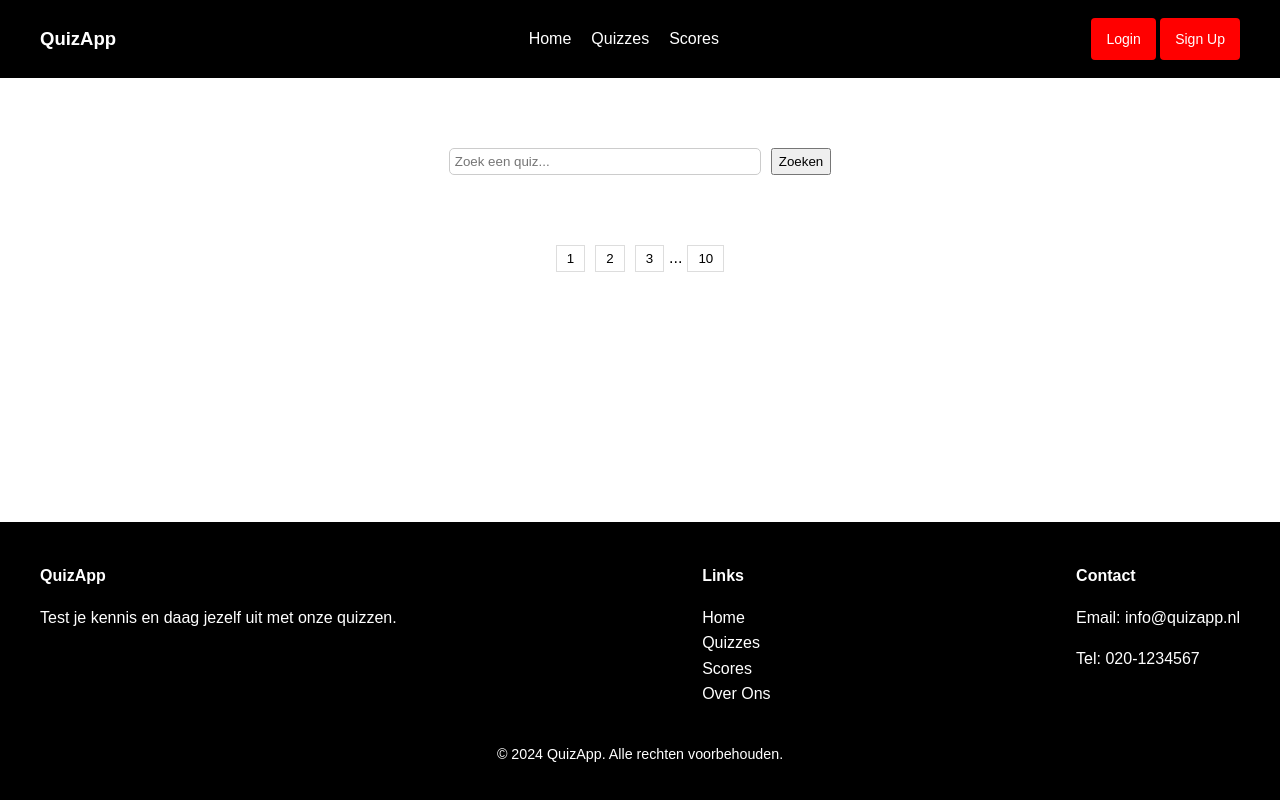
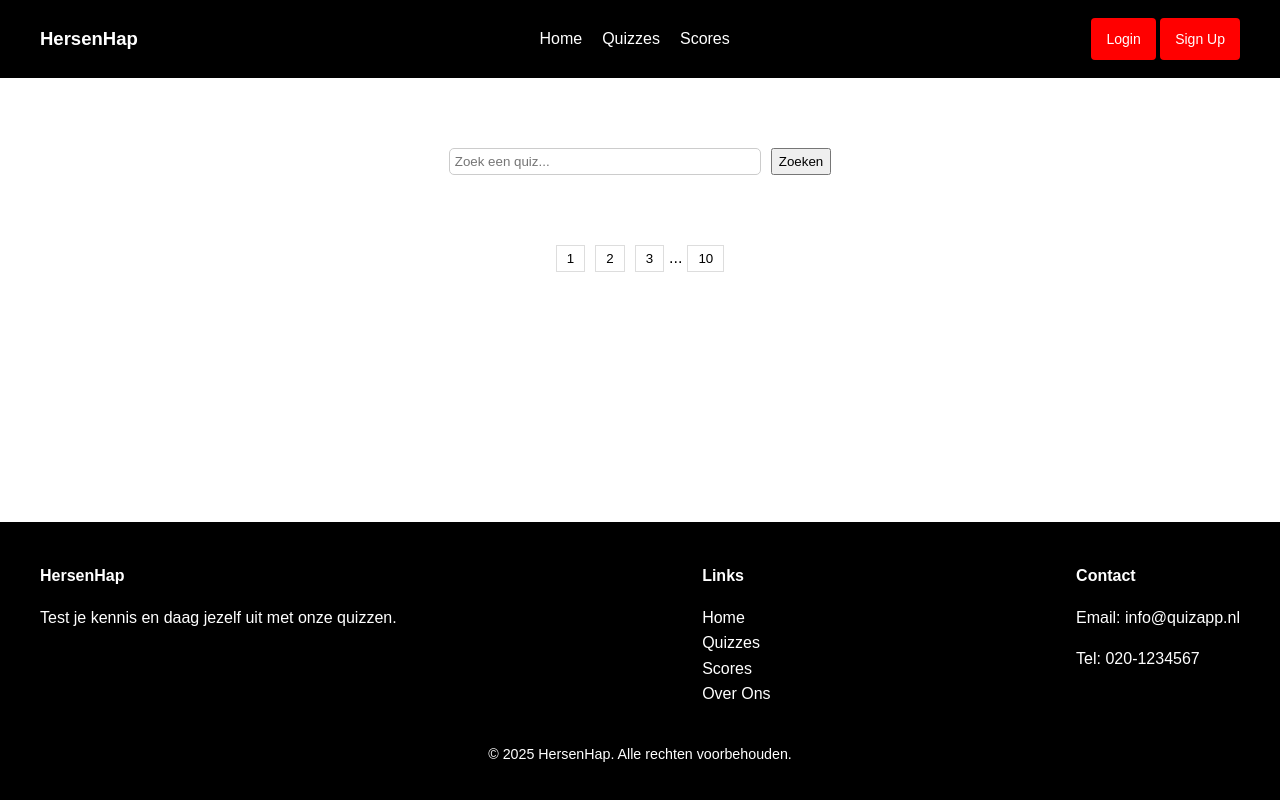
Before and after one commit to lorexgmd/Quiz-project, a PHP site: page /quizzen.php in a window 1280 px wide. Run offline with PHP 8.4, Linux system fonts and the light colour scheme; data that the repository does not hold is empty.

Commit message:
namen van website veranderd in de nav bar

```diff
--- a/editQuiz.php
+++ b/editQuiz.php
@@ -232,7 +232,7 @@ $questions = $stmt->fetchAll(PDO::FETCH_ASSOC);
             </div>
         </div>
         <div class="footer-bottom">
-            <p>© 2024 HersenHap. Alle rechten voorbehouden.</p>
+            <p>© 2025 HersenHap. Alle rechten voorbehouden.</p>
         </div>
     </footer>
 </body>
--- a/index.php
+++ b/index.php
@@ -13,7 +13,7 @@ $result = $stmt->fetch(PDO::FETCH_ASSOC);
 <head>
     <meta charset="UTF-8">
     <meta name="viewport" content="width=device-width, initial-scale=1.0">
-    <title>Quiz App</title>
+    <title>HersenHap</title>
     <link rel="stylesheet" href="styles/style.css">
 </head>
 <body>
@@ -42,7 +42,7 @@ $result = $stmt->fetch(PDO::FETCH_ASSOC);
 
     <main class="main">
         <div class="container">
-            <h2>Welkom bij de Quiz App</h2>
+            <h2>Welkom bij HersenHap</h2>
             <?php if (isset($_SESSION['user_id'])): ?>
                 <h3><?php echo $_SESSION['username']?></h3>
             <?php else: ?>
@@ -102,7 +102,7 @@ $result = $stmt->fetch(PDO::FETCH_ASSOC);
             </div>
         </div>
         <div class="footer-bottom">
-            <p>© 2024 HersenHap. Alle rechten voorbehouden.</p>
+            <p>© 2025 HersenHap. Alle rechten voorbehouden.</p>
         </div>
     </footer>
     <script>
--- a/login.php
+++ b/login.php
@@ -44,7 +44,7 @@ if ($_SERVER['REQUEST_METHOD'] === 'POST') {
 
 <header class="header">
         <div class="container">
-            <h1 class="logo">QuizApp</h1>
+            <h1 class="logo">HersenHap</h1>
             <nav>
                 <ul class="nav-links">
                     <li><a href="index.php">Home</a></li>
@@ -86,7 +86,7 @@ if ($_SERVER['REQUEST_METHOD'] === 'POST') {
     <footer class="footer">
         <div class="container footer-content">
             <div class="footer-section">
-                <h4>QuizApp</h4>
+                <h4>HersenHap</h4>
                 <p>Test je kennis en daag jezelf uit met onze quizzen.</p>
             </div>
             <div class="footer-section">
@@ -105,7 +105,7 @@ if ($_SERVER['REQUEST_METHOD'] === 'POST') {
             </div>
         </div>
         <div class="footer-bottom">
-            <p>© 2024 QuizApp. Alle rechten voorbehouden.</p>
+            <p>© 2025 HersenHap. Alle rechten voorbehouden.</p>
         </div>
     </footer>
 
--- a/playQuiz.php
+++ b/playQuiz.php
@@ -56,7 +56,7 @@ $questionsWithOptions = getQuestionsAndOptions($quiz_id);
 <body>
 <header class="header">
     <div class="container">
-        <h1 class="logo">QuizApp</h1>
+        <h1 class="logo">HersenHap</h1>
         <nav>
             <ul class="nav-links">
                 <li><a href="index.php">Home</a></li>
@@ -105,7 +105,7 @@ $questionsWithOptions = getQuestionsAndOptions($quiz_id);
 <footer class="footer">
     <div class="container footer-content">
         <div class="footer-section">
-            <h4>QuizApp</h4>
+            <h4>HersenHap</h4>
             <p>Test je kennis en daag jezelf uit met onze quizzen.</p>
         </div>
         <div class="footer-section">
@@ -124,7 +124,7 @@ $questionsWithOptions = getQuestionsAndOptions($quiz_id);
         </div>
     </div>
     <div class="footer-bottom">
-        <p>© 2024 QuizApp. Alle rechten voorbehouden.</p>
+        <p>© 2025 HersenHap. Alle rechten voorbehouden.</p>
     </div>
 </footer>
 </body>
--- a/profile.php
+++ b/profile.php
@@ -47,7 +47,7 @@ if ($_SERVER['REQUEST_METHOD'] == 'POST') {
 <body>
     <header class="header">
         <div class="container">
-            <h1 class="logo">QuizApp</h1>
+            <h1 class="logo">HersenHap</h1>
             <nav>
                 <ul class="nav-links">
                     <li><a href="index.php">Home</a></li>
@@ -121,7 +121,7 @@ if ($_SERVER['REQUEST_METHOD'] == 'POST') {
     <footer class="footer">
         <div class="container footer-content">
             <div class="footer-section">
-                <h4>QuizApp</h4>
+                <h4>HersenHap</h4>
                 <p>Test je kennis en daag jezelf uit met onze quizzen.</p>
             </div>
             <div class="footer-section">
@@ -140,7 +140,7 @@ if ($_SERVER['REQUEST_METHOD'] == 'POST') {
             </div>
         </div>
         <div class="footer-bottom">
-            <p>© 2024 QuizApp. Alle rechten voorbehouden.</p>
+            <p>© 2025 Hersenhap. Alle rechten voorbehouden.</p>
         </div>
     </footer>
 </body>
--- a/quiz.php
+++ b/quiz.php
@@ -64,7 +64,7 @@ if ($_SERVER['REQUEST_METHOD'] === 'POST') {
 <body>
 <header class="header">
         <div class="container">
-            <h1 class="logo">QuizApp</h1>
+            <h1 class="logo">HersenHap</h1>
             <nav>
                 <ul class="nav-links">
                     <li><a href="index.php">Home</a></li>
@@ -116,7 +116,7 @@ if ($_SERVER['REQUEST_METHOD'] === 'POST') {
 <footer class="footer">
         <div class="container footer-content">
             <div class="footer-section">
-                <h4>QuizApp</h4>
+                <h4>HersenHap</h4>
                 <p>Test je kennis en daag jezelf uit met onze quizzen.</p>
             </div>
             <div class="footer-section">
@@ -135,7 +135,7 @@ if ($_SERVER['REQUEST_METHOD'] === 'POST') {
             </div>
         </div>
         <div class="footer-bottom">
-            <p>© 2024 QuizApp. Alle rechten voorbehouden.</p>
+            <p>© 2025 HersenHap. Alle rechten voorbehouden.</p>
         </div>
     </footer>
 
--- a/quizzen.php
+++ b/quizzen.php
@@ -23,7 +23,7 @@ $quizzes = getQuizzes();
 <body>
 <header class="header">
     <div class="container">
-        <h1 class="logo">QuizApp</h1>
+        <h1 class="logo">HersenHap</h1>
         <nav>
             <ul class="nav-links">
                 <li><a href="index.php">Home</a></li>
@@ -74,7 +74,7 @@ $quizzes = getQuizzes();
 <footer class="footer">
     <div class="container footer-content">
         <div class="footer-section">
-            <h4>QuizApp</h4>
+            <h4>HersenHap</h4>
             <p>Test je kennis en daag jezelf uit met onze quizzen.</p>
         </div>
         <div class="footer-section">
@@ -93,7 +93,7 @@ $quizzes = getQuizzes();
         </div>
     </div>
     <div class="footer-bottom">
-        <p>© 2024 QuizApp. Alle rechten voorbehouden.</p>
+        <p>© 2025 HersenHap. Alle rechten voorbehouden.</p>
     </div>
 </footer>
 </body>
--- a/register.php
+++ b/register.php
@@ -43,7 +43,7 @@ if ($_SERVER['REQUEST_METHOD'] === 'POST') {
 
     <header class="header">
         <div class="container">
-            <h1 class="logo">QuizApp</h1>
+            <h1 class="logo">HersenHap</h1>
             <nav>
                 <ul class="nav-links">
                     <li><a href="index.php">Home</a></li>
@@ -97,7 +97,7 @@ if ($_SERVER['REQUEST_METHOD'] === 'POST') {
     <footer class="footer">
         <div class="container footer-content">
             <div class="footer-section">
-                <h4>QuizApp</h4>
+                <h4>HersenHap</h4>
                 <p>Test je kennis en daag jezelf uit met onze quizzen.</p>
             </div>
             <div class="footer-section">
@@ -116,7 +116,7 @@ if ($_SERVER['REQUEST_METHOD'] === 'POST') {
             </div>
         </div>
         <div class="footer-bottom">
-            <p>© 2024 QuizApp. Alle rechten voorbehouden.</p>
+            <p>© 2025 HersenHap. Alle rechten voorbehouden.</p>
         </div>
     </footer>
 
--- a/submitQuiz.php
+++ b/submitQuiz.php
@@ -62,7 +62,7 @@ $stmt->execute([
 <body>
 <header class="header">
     <div class="container">
-        <h1 class="logo">QuizApp</h1>
+        <h1 class="logo">HersenHap</h1>
         <nav>
             <ul class="nav-links">
                 <li><a href="index.php">Home</a></li>
@@ -114,7 +114,7 @@ $stmt->execute([
 <footer class="footer">
     <div class="container footer-content">
         <div class="footer-section">
-            <h4>QuizApp</h4>
+            <h4>HersenHap</h4>
             <p>Test je kennis en daag jezelf uit met onze quizzen.</p>
         </div>
         <div class="footer-section">
@@ -133,7 +133,7 @@ $stmt->execute([
         </div>
     </div>
     <div class="footer-bottom">
-        <p>© 2024 QuizApp. Alle rechten voorbehouden.</p>
+        <p>© 2025 HersenHap. Alle rechten voorbehouden.</p>
     </div>
 </footer>
 </body>
--- a/teacher.php
+++ b/teacher.php
@@ -99,7 +99,7 @@ $quizzes = getUserQuizzes($user_id);
             </div>
         </div>
         <div class="footer-bottom">
-            <p>© 2024 HersenHap. Alle rechten voorbehouden.</p>
+            <p>© 2025 HersenHap. Alle rechten voorbehouden.</p>
         </div>
     </footer>
 
```
